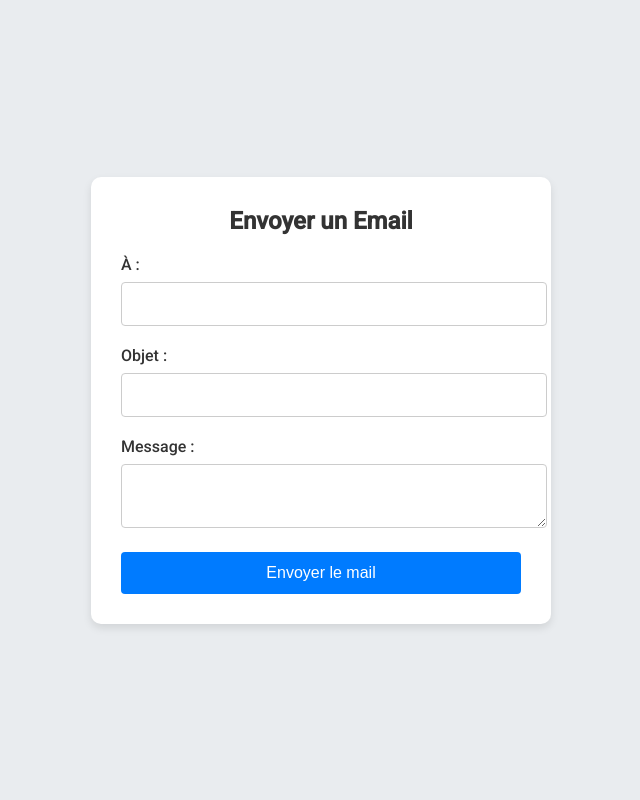
After one commit to Reeperc/open-arena-monaco, a PHP site: page /sendMail-form.php in a window 1280 px wide. The commit adds this page. Shown: the whole page, without its empty margins (319-959 px from the left). Run offline with PHP 8.4, Linux system fonts and the light colour scheme.

Commit message:
mail form

```diff
--- a/AccueilOrganisateurF.php
+++ b/AccueilOrganisateurF.php
@@ -85,7 +85,7 @@ if (isset($_SESSION['welcome_message9'])) {
         <p>Lancer le jeu</p>
       </a>
 
-      <a href="sendMail.php" class="button-item-joueur">
+      <a href="sendMail-form.php" class="button-item-joueur">
         <img src="" alt="">
         <p>Envoyer des mails</p>
       </a>
--- /dev/null
+++ b/sendMail-form.php
@@ -0,0 +1,105 @@
+<!DOCTYPE html>
+<html lang="fr">
+
+<head>
+    <meta charset="UTF-8">
+    <meta name="viewport" content="width=device-width, initial-scale=1.0">
+    <title>Formulaire d'envoi d'email</title>
+    <link href="https://fonts.googleapis.com/css2?family=Roboto:wght@400;500&display=swap" rel="stylesheet">
+    <style>
+        body {
+            font-family: 'Roboto', sans-serif;
+            background-color: #e9ecef;
+            display: flex;
+            justify-content: center;
+            align-items: center;
+            height: 100vh;
+            margin: 0;
+        }
+
+        .form-container {
+            background-color: #fff;
+            padding: 30px;
+            box-shadow: 0 4px 8px rgba(0, 0, 0, 0.1);
+            border-radius: 10px;
+            width: 100%;
+            max-width: 400px;
+            transition: all 0.3s ease;
+        }
+
+        .form-container:hover {
+            box-shadow: 0 8px 16px rgba(0, 0, 0, 0.2);
+        }
+
+        .form-container h2 {
+            margin-top: 0;
+            margin-bottom: 20px;
+            font-size: 24px;
+            color: #333;
+            text-align: center;
+        }
+
+        .form-container label {
+            display: block;
+            margin-bottom: 8px;
+            color: #333;
+            font-weight: 500;
+        }
+
+        .form-container input,
+        .form-container textarea {
+            width: 100%;
+            padding: 12px;
+            margin-bottom: 20px;
+            border: 1px solid #ccc;
+            border-radius: 4px;
+            font-size: 16px;
+            transition: border-color 0.3s ease;
+        }
+
+        .form-container input:focus,
+        .form-container textarea:focus {
+            border-color: #007bff;
+            outline: none;
+        }
+
+        .form-container button {
+            width: 100%;
+            padding: 12px;
+            border: none;
+            border-radius: 4px;
+            font-size: 16px;
+            font-weight: 500;
+            background-color: #007bff;
+            color: white;
+            cursor: pointer;
+            transition: background-color 0.3s ease;
+        }
+
+        .form-container button:hover {
+            background-color: #0056b3;
+        }
+    </style>
+</head>
+
+<body>
+
+    <div class="form-container">
+        <h2>Envoyer un Email</h2>
+        <form action="sendMail.php" method="post">
+            <label for="to">À :</label>
+            <input type="email" id="to" name="to" required multiple>
+
+            <label for="subject">Objet :</label>
+            <input type="text" id="subject" name="subject" required>
+
+            <label for="body">Message :</label>
+            <textarea id="body" name="body" required></textarea>
+
+            <button type="submit">Envoyer le mail</button>
+        </form>
+    </div>
+
+</body>
+
+</html>
```
Also changed, not shown: database.php (+8 -8 lines).
